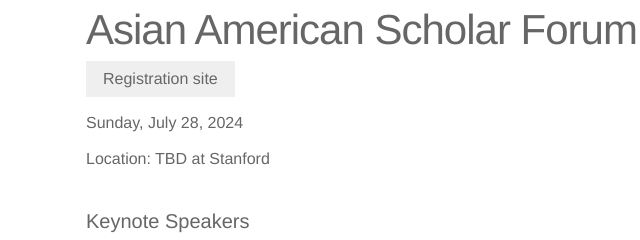
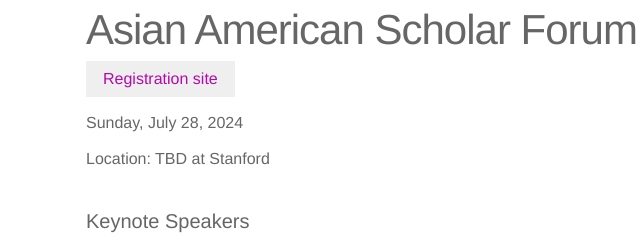
Before and after one commit to aapm2024/aapm2024.github.io, a plain HTML site: page index.html in a window 1280 px wide. Shown: the part 316-556 px from the top of the page, 104-744 px from the left. Drawn offline with Linux system fonts and the light colour scheme.

Commit message:
add color

```diff
--- a/index.html
+++ b/index.html
@@ -96,7 +96,7 @@
 
         <header class="post-header">
           <h1 class="post-title">Asian American Scholar Forum Annual Meeting</h1>
-          <button class="button"><a href="https://tinyurl.com/aasf-2024">Registration site</a> </button>
+          <button class="button"><a href="https://tinyurl.com/aasf-2024" style="color:#B509AC">Registration site</a> </button>
           <h4 class="post-description">Sunday, July 28, 2024 </h4>
           <h4 class="post-description">Location: TBD at Stanford </h4>
         </header>
```
